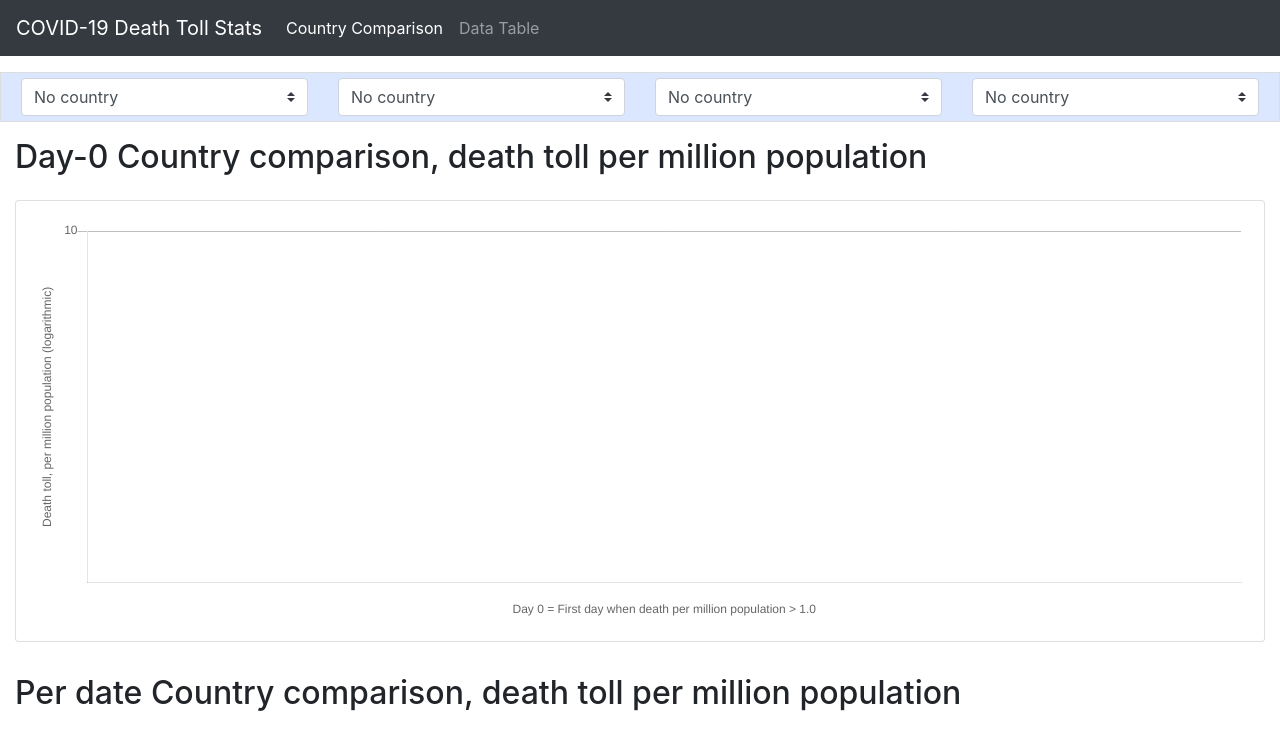
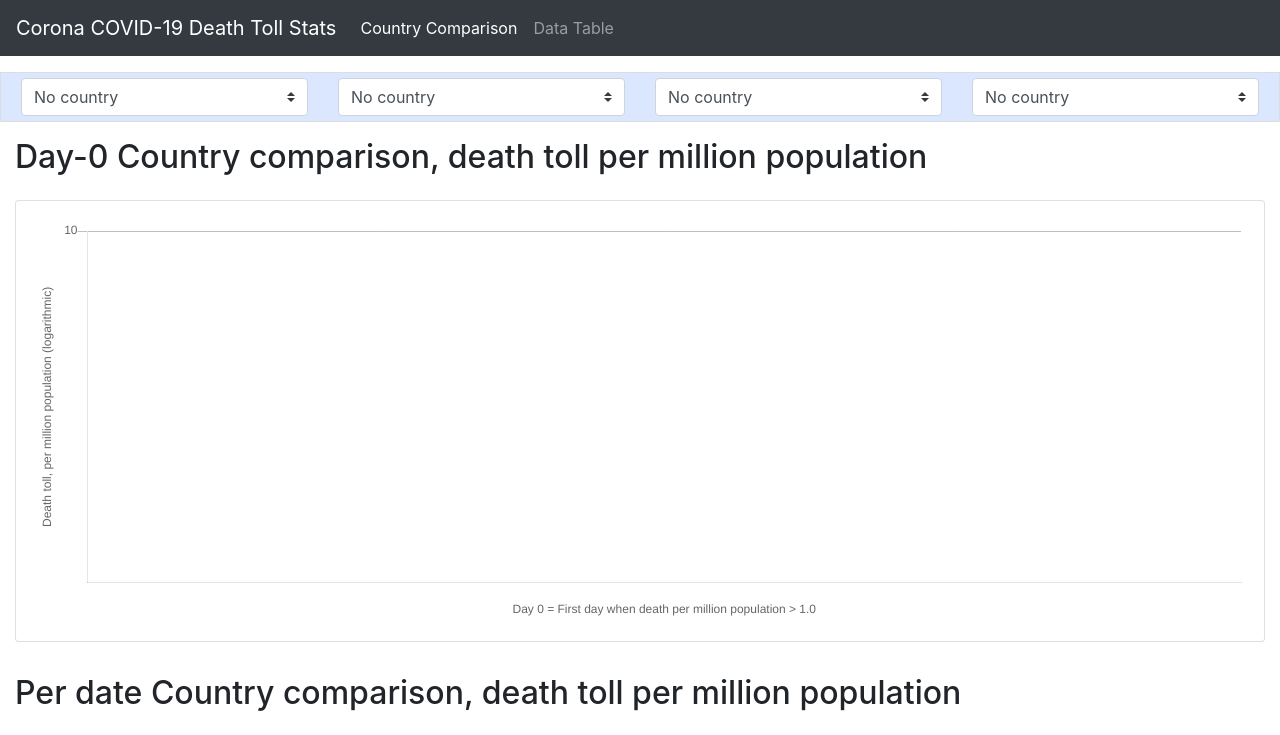
Before and after one commit to muzicaed/covid19-death-toll, a website: page public/index.html in a window 1280 px wide. Shown: the top 735 px of the page. Drawn offline with nearby package versions, Linux system fonts and the light colour scheme; no server answers.

Commit message:
Title change

```diff
--- a/public/index.html
+++ b/public/index.html
@@ -11,7 +11,7 @@
 
     gtag('config', 'UA-162005806-1');
   </script>
-  <title>COVID-19 Death Toll Stats</title>
+  <title>Corona COVID-19 Death Toll Stats</title>
   <meta charset="utf-8">
   <meta name="viewport" content="width=device-width, initial-scale=1">
   <link rel="stylesheet" href="https://maxcdn.bootstrapcdn.com/bootstrap/4.4.1/css/bootstrap.min.css">
@@ -26,7 +26,7 @@
 
 <body>
   <nav class="navbar navbar-expand-sm bg-dark navbar-dark">
-    <a class="navbar-brand" href="#">COVID-19 Death Toll Stats</a>
+    <a class="navbar-brand" href="#">Corona COVID-19 Death Toll Stats</a>
     <button class="navbar-toggler" type="button" data-toggle="collapse" data-target="#collapsibleNavbar">
       <span class="navbar-toggler-icon"></span>
     </button>
```
Also changed, not shown: public/table.html (+2 -2 lines).
